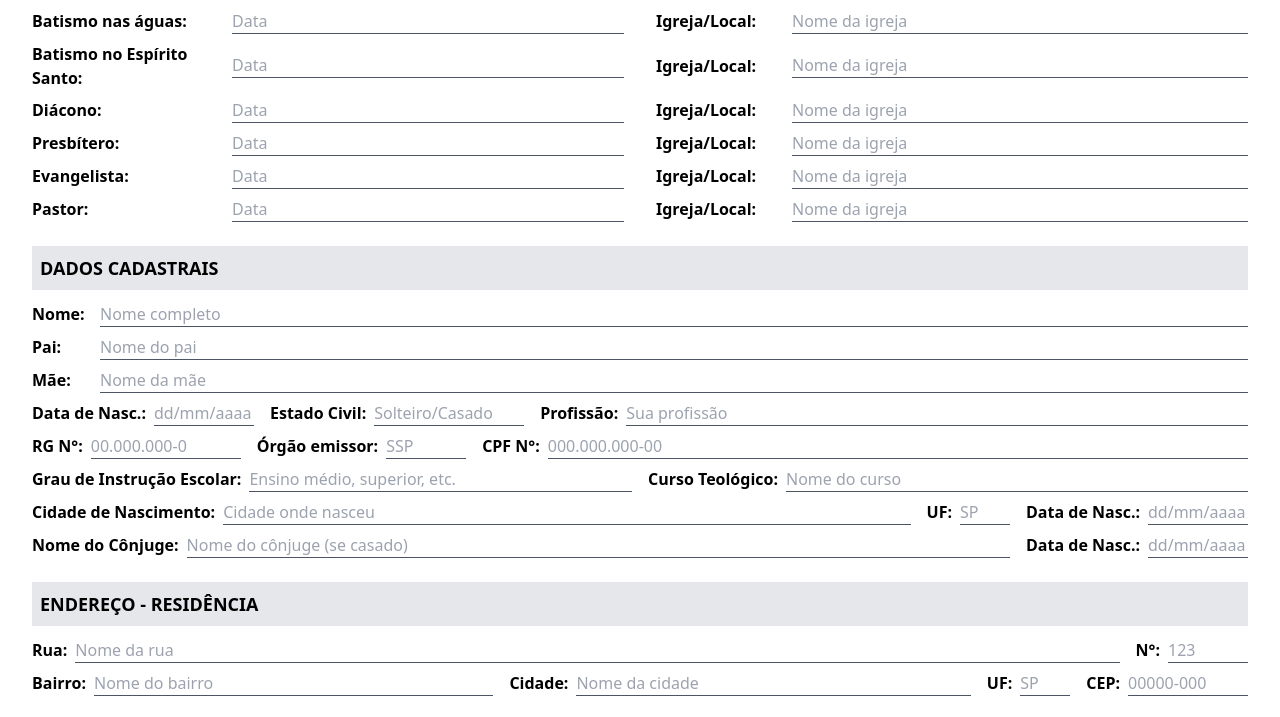
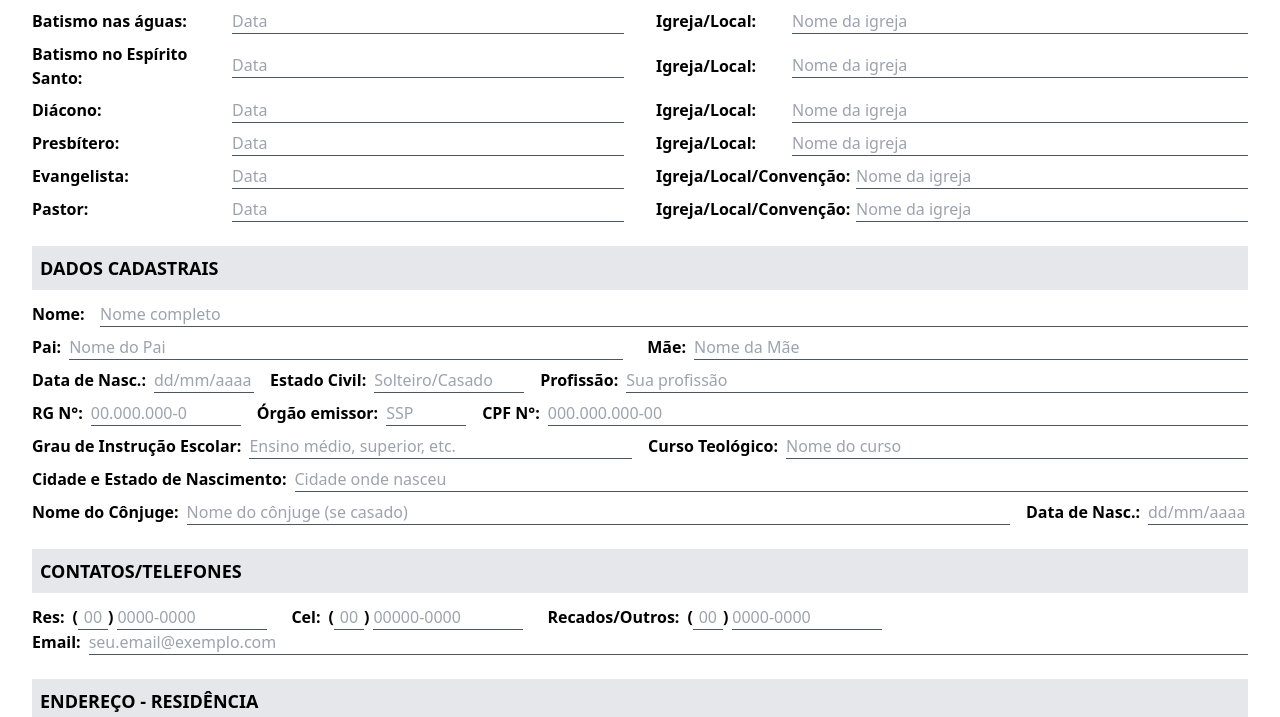
Before and after one commit to calisthenys/FOB, a plain HTML site: page index.html in a window 1280 px wide. Shown: the part 196-913 px from the top of the page. Drawn offline with nearby package versions, Linux system fonts and the light colour scheme.

Commit message:
Update index.html

```diff
--- a/index.html
+++ b/index.html
@@ -141,12 +141,26 @@
      </div>
      <div class="flex items-center"><span class="font-semibold w-48">Evangelista:</span> <input type="text" id="evangelista" class="flex-1 border-b border-gray-600 ml-2 bg-transparent outline-none" placeholder="Data">
      </div>
-     <div class="flex items-center"><span class="font-semibold w-32">Igreja/Local:</span> <input type="text" id="evangelista-local" class="flex-1 border-b border-gray-600 ml-2 bg-transparent outline-none" placeholder="Nome da igreja">
-     </div>
+     <div class="flex items-center">
+  <span class="font-semibold w-48 whitespace-nowrap">Igreja/Local/Convenção:</span>
+  <input
+    type="text"
+    id="pastor-local"
+    class="flex-1 border-b border-gray-600 ml-2 bg-transparent outline-none"
+    placeholder="Nome da igreja"
+  >
+</div>
      <div class="flex items-center"><span class="font-semibold w-48">Pastor:</span> <input type="text" id="pastor" class="flex-1 border-b border-gray-600 ml-2 bg-transparent outline-none" placeholder="Data">
      </div>
-     <div class="flex items-center"><span class="font-semibold w-32">Igreja/Local:</span> <input type="text" id="pastor-local" class="flex-1 border-b border-gray-600 ml-2 bg-transparent outline-none" placeholder="Nome da igreja">
-     </div>
+     <div class="flex items-center">
+  <span class="font-semibold w-48 whitespace-nowrap">Igreja/Local/Convenção:</span>
+  <input
+    type="text"
+    id="pastor-local"
+    class="flex-1 border-b border-gray-600 ml-2 bg-transparent outline-none"
+    placeholder="Nome da igreja"
+  >
+</div>
     </div>
    </div><!-- Dados Cadastrais -->
    <div class="mb-6">
@@ -154,10 +168,24 @@
     <div class="space-y-2">
      <div class="flex items-center"><span class="font-semibold" style="min-width: 60px;">Nome:</span> <input type="text" id="nome" class="flex-1 border-b border-gray-600 ml-2 bg-transparent outline-none" placeholder="Nome completo">
      </div>
-     <div class="flex items-center"><span class="font-semibold" style="min-width: 60px;">Pai:</span> <input type="text" id="pai" class="flex-1 border-b border-gray-600 ml-2 bg-transparent outline-none" placeholder="Nome do pai">
-     </div>
-     <div class="flex items-center"><span class="font-semibold" style="min-width: 60px;">Mãe:</span> <input type="text" id="mae" class="flex-1 border-b border-gray-600 ml-2 bg-transparent outline-none" placeholder="Nome da mãe">
-     </div>
+     <div class="flex items-center flex-1">
+
+  <span class="font-semibold">Pai:</span>
+  <input
+    type="text"
+    id="instrucao"
+    class="flex-1 border-b border-gray-600 ml-2 bg-transparent outline-none"
+    placeholder="Nome do Pai">
+
+  <span class="font-semibold ml-6">Mãe:</span>
+  <input
+    type="text"
+    id="curso-teologico"
+    class="flex-1 border-b border-gray-600 ml-2 bg-transparent outline-none"
+    placeholder="Nome da Mãe">
+
+</div>
+
      <div class="flex items-center gap-4">
       <div class="flex items-center"><span class="font-semibold">Data de Nasc.:</span> <input type="text" id="data-nasc" class="border-b border-gray-600 ml-2 bg-transparent outline-none" style="width: 100px;" placeholder="dd/mm/aaaa">
       </div>
@@ -181,11 +209,7 @@
       </div>
      </div>
      <div class="flex items-center gap-4">
-      <div class="flex items-center flex-1"><span class="font-semibold">Cidade de Nascimento:</span> <input type="text" id="cidade-nasc" class="flex-1 border-b border-gray-600 ml-2 bg-transparent outline-none" placeholder="Cidade onde nasceu">
-      </div>
-      <div class="flex items-center"><span class="font-semibold">UF:</span> <input type="text" id="uf-nasc" class="border-b border-gray-600 ml-2 bg-transparent outline-none" style="width: 50px;" placeholder="SP">
-      </div>
-      <div class="flex items-center"><span class="font-semibold">Data de Nasc.:</span> <input type="text" id="data-nasc-2" class="border-b border-gray-600 ml-2 bg-transparent outline-none" style="width: 100px;" placeholder="dd/mm/aaaa">
+      <div class="flex items-center flex-1"><span class="font-semibold">Cidade e Estado de Nascimento:</span> <input type="text" id="cidade-nasc" class="flex-1 border-b border-gray-600 ml-2 bg-transparent outline-none" placeholder="Cidade onde nasceu">
       </div>
      </div>
      <div class="flex items-center gap-4">
@@ -195,7 +219,42 @@
       </div>
      </div>
     </div>
-   </div><!-- Endereço -->
+   </div><!-- Contatos/Telefones -->
+   <div class="mb-6">
+    <h2 class="text-lg font-bold mb-3 bg-gray-200 p-2">CONTATOS/TELEFONES</h2>
+    <div class="space-y-2">
+     <div class="flex items-center gap-4">
+      <div class="flex items-center">
+
+  <!-- Residencial -->
+  <span class="font-semibold">Res:</span>
+  <span class="ml-2 font-semibold">(</span>
+  <input type="text" id="tel-res-ddd" class="border-b border-gray-600 bg-transparent outline-none text-center" style="width: 30px;" placeholder="00">
+  <span class="font-semibold">)</span>
+  <input type="text" id="tel-res" class="border-b border-gray-600 ml-1 bg-transparent outline-none" style="width: 150px;" placeholder="0000-0000">
+
+  <!-- Celular -->
+  <span class="font-semibold ml-6">Cel:</span>
+  <span class="ml-2 font-semibold">(</span>
+  <input type="text" id="tel-cel-ddd" class="border-b border-gray-600 bg-transparent outline-none text-center" style="width: 30px;" placeholder="00">
+  <span class="font-semibold">)</span>
+  <input type="text" id="tel-cel" class="border-b border-gray-600 ml-1 bg-transparent outline-none" style="width: 150px;" placeholder="00000-0000">
+
+  <!-- Recados -->
+  <span class="font-semibold ml-6">Recados/Outros:</span>
+  <span class="ml-2 font-semibold">(</span>
+  <input type="text" id="tel-outros-ddd" class="border-b border-gray-600 bg-transparent outline-none text-center" style="width: 30px;" placeholder="00">
+  <span class="font-semibold">)</span>
+  <input type="text" id="tel-outros" class="border-b border-gray-600 ml-1 bg-transparent outline-none" style="width: 150px;" placeholder="0000-0000">
+
+</div>
+
+     </div>
+     </div>
+     <div class="flex items-center"><span class="font-semibold">Email:</span> <input type="email" id="email-contato" class="flex-1 border-b border-gray-600 ml-2 bg-transparent outline-none" placeholder="seu.email@exemplo.com">
+     </div>
+    </div>
+</div><!-- Endereço -->
    <div class="mb-6">
     <h2 id="address-title" class="text-lg font-bold mb-3 bg-gray-200 p-2">ENDEREÇO - RESIDÊNCIA</h2>
     <div class="space-y-2">
@@ -214,23 +273,6 @@
       </div>
       <div class="flex items-center"><span class="font-semibold">CEP:</span> <input type="text" id="cep" class="border-b border-gray-600 ml-2 bg-transparent outline-none" style="width: 120px;" placeholder="00000-000">
       </div>
-     </div>
-    </div>
-   </div><!-- Contatos/Telefones -->
-   <div class="mb-6">
-    <h2 class="text-lg font-bold mb-3 bg-gray-200 p-2">CONTATOS/TELEFONES</h2>
-    <div class="space-y-2">
-     <div class="flex items-center gap-4">
-      <div class="flex items-center"><span class="font-semibold">Res:</span> <span class="ml-2">(</span> <input type="text" id="tel-res-ddd" class="border-b border-gray-600 bg-transparent outline-none text-center" style="width: 30px;" placeholder="00"> <span>)</span> <input type="text" id="tel-res" class="border-b border-gray-600 ml-1 bg-transparent outline-none" style="width: 150px;" placeholder="0000-0000">
-      </div>
-      <div class="flex items-center"><span class="font-semibold ml-4">Cel:</span> <span class="ml-2">(</span> <input type="text" id="tel-cel-ddd" class="border-b border-gray-600 bg-transparent outline-none text-center" style="width: 30px;" placeholder="00"> <span>)</span> <input type="text" id="tel-cel" class="border-b border-gray-600 ml-1 bg-transparent outline-none" style="width: 150px;" placeholder="00000-0000">
-      </div>
-     </div>
-     <div class="flex items-center gap-4">
-      <div class="flex items-center flex-1"><span class="font-semibold">Recados/Outros:</span> <span class="ml-2">(</span> <input type="text" id="tel-outros-ddd" class="border-b border-gray-600 bg-transparent outline-none text-center" style="width: 30px;" placeholder="00"> <span>)</span> <input type="text" id="tel-outros" class="border-b border-gray-600 ml-1 bg-transparent outline-none" style="width: 150px;" placeholder="0000-0000">
-      </div>
-     </div>
-     <div class="flex items-center"><span class="font-semibold">Email:</span> <input type="email" id="email-contato" class="flex-1 border-b border-gray-600 ml-2 bg-transparent outline-none" placeholder="seu.email@exemplo.com">
      </div>
     </div>
    </div><!-- Termo LGPD -->
```
